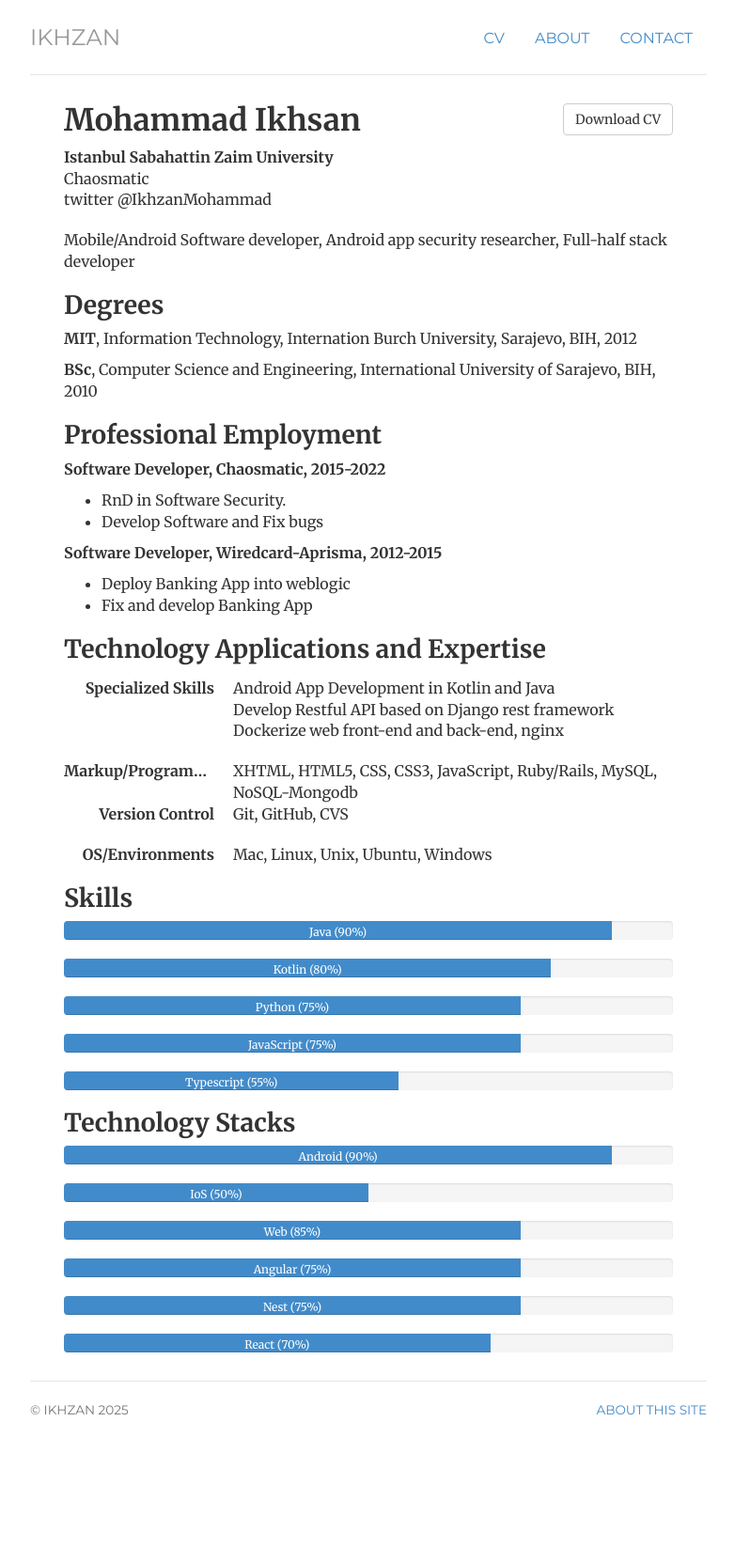
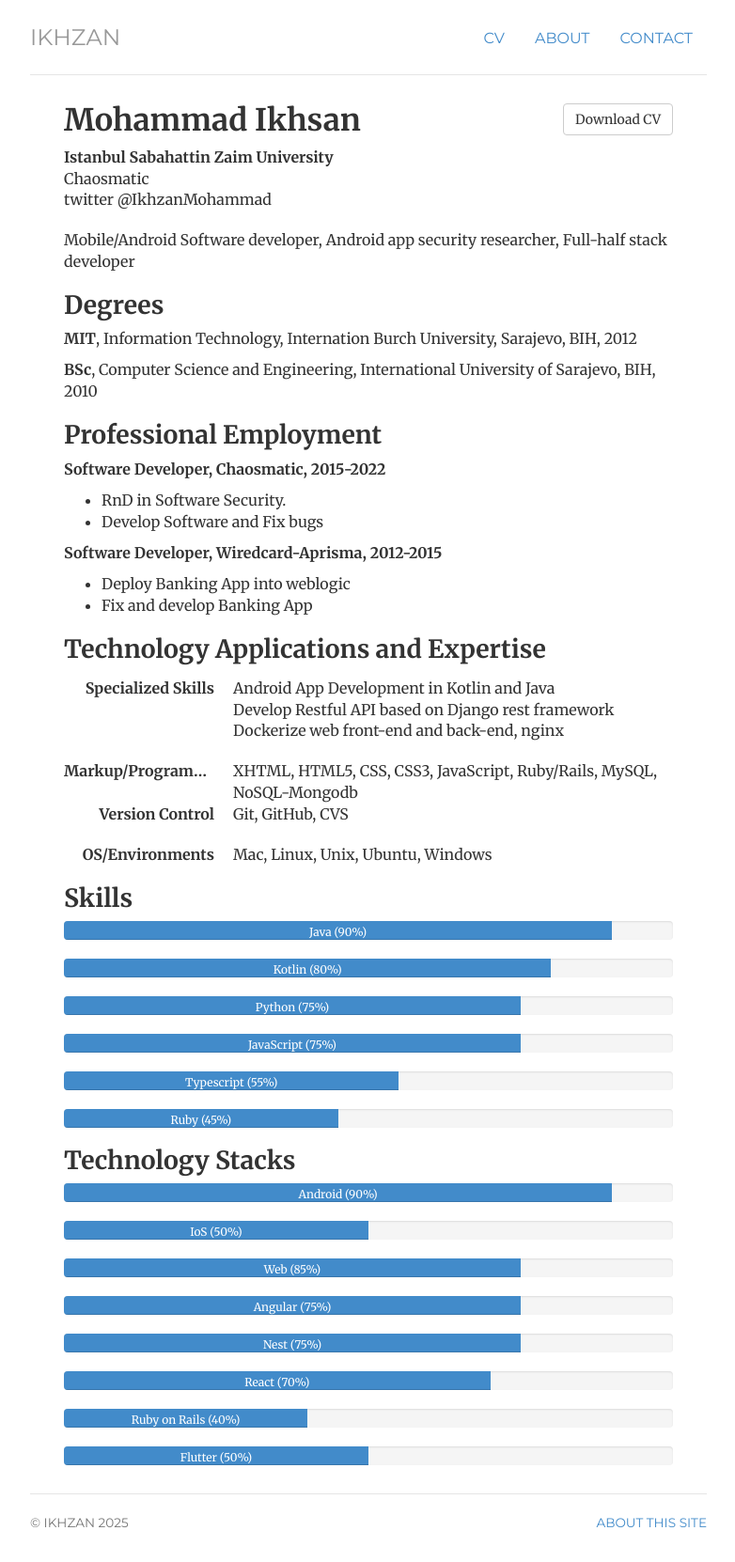
Before and after one commit to ikhzan/ikhzan.github.io, a Jekyll site: the page built from cv/index.html, in a window 1280 px wide. Shown: the whole page at 94% size, without its empty margins (248-1030 px from the left). Built offline with Jekyll 4.4.1, drawn with Linux system fonts in a browser that asks for light colours; before the commit the page ends 1542 px from its top, so only the background shows below that.

Commit message:
update skills

```diff
--- a/cv/index.html
+++ b/cv/index.html
@@ -74,6 +74,9 @@ description: Current CV for Mohammad Ikhsan.
          <div class="progress">
             <div class="progress-bar" style="width: 55%;">Typescript (55%)</div>
         </div>
+        <div class="progress">
+            <div class="progress-bar" style="width: 45%;">Ruby (45%)</div>
+        </div>
     </div>
     <h2>Technology Stacks</h2>
     <div class="skills">
@@ -95,7 +98,12 @@ description: Current CV for Mohammad Ikhsan.
         <div class="progress">
             <div class="progress-bar" style="width: 70%;">React (70%)</div>
         </div>
-
+        <div class="progress">
+            <div class="progress-bar" style="width: 40%;">Ruby on Rails (40%)</div>
+        </div>
+        <div class="progress">
+            <div class="progress-bar" style="width: 50%;">Flutter (50%)</div>
+        </div>
     </div>
 
 </div>
```
